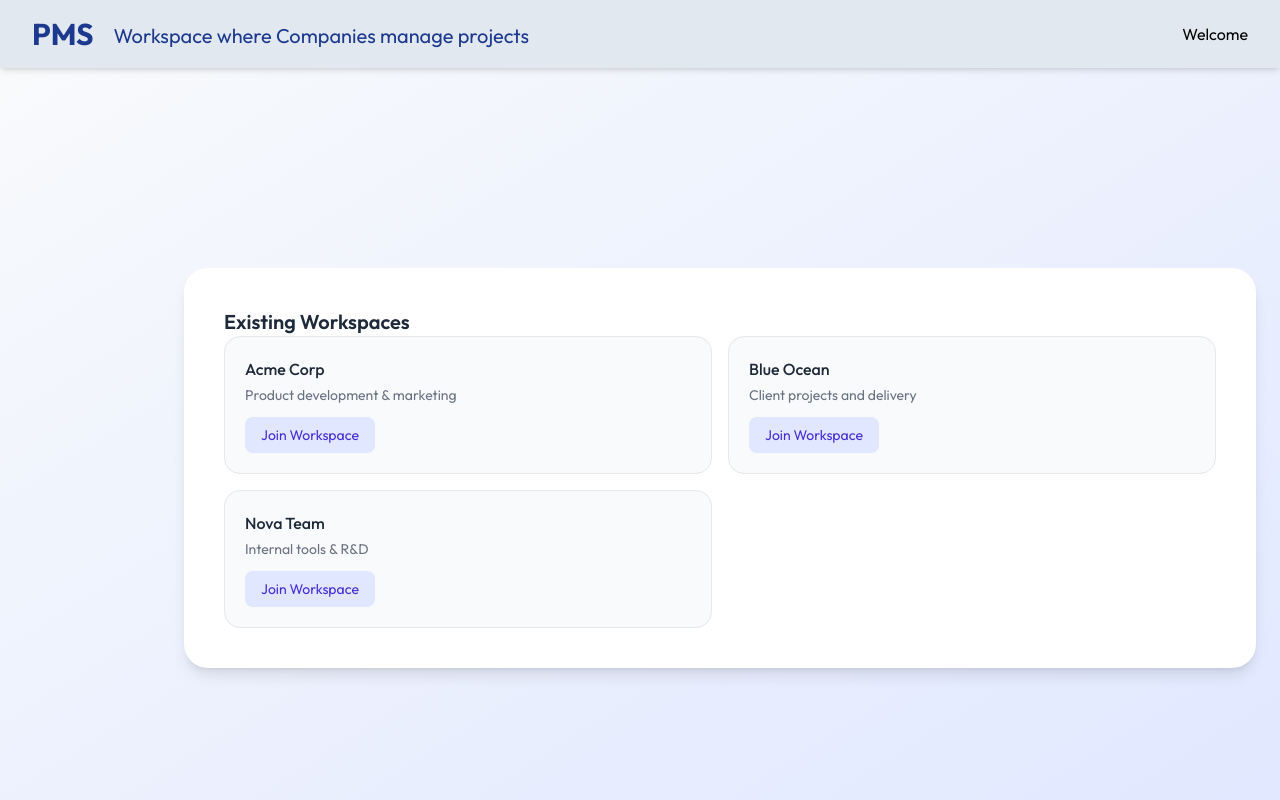
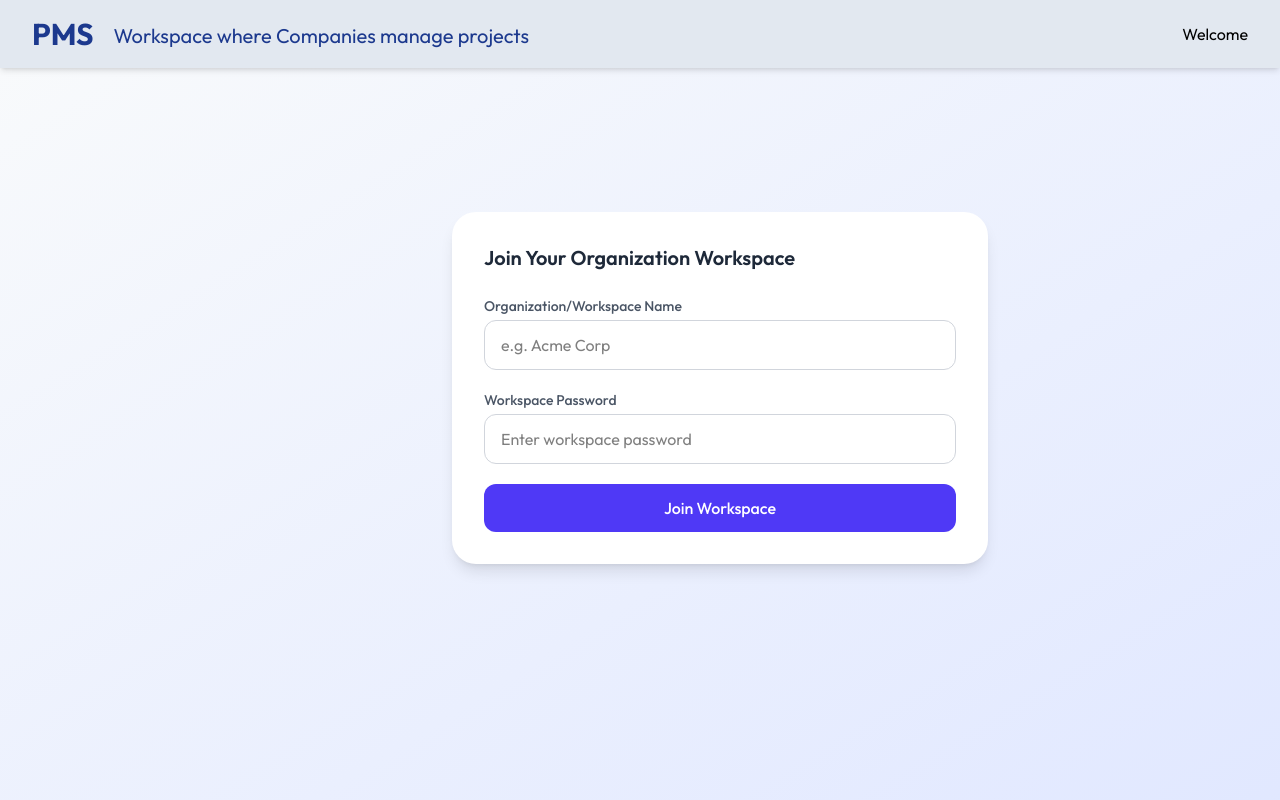
Before and after one commit to RupeshKumar4511/project-management-workspace-hub, a React (Vite) app in the folder frontend/: page /app in a window 1280 px wide. Shown: the top 800 px of the page. Built offline with nearby package versions, Linux system fonts and the light colour scheme.

Commit message:
form updated

```diff
--- a/frontend/src/components/WorkspaceList.jsx
+++ b/frontend/src/components/WorkspaceList.jsx
@@ -1,30 +1,78 @@
+import { useRef } from "react";
+import { useForm } from "react-hook-form";
+
 export default function WorkspaceList() {
-    const workspaces = [
-        { id: 1, name: "Acme Corp", description: "Product development & marketing" },
-        { id: 2, name: "Blue Ocean", description: "Client projects and delivery" },
-        { id: 3, name: "Nova Team", description: "Internal tools & R&D" },
-    ];
+  const formRef = useRef(null);
+  const { register, handleSubmit,reset, formState: { errors } } = useForm()
+
+  const onSubmit = (data) => {
+    // add user email to data
+    console.log(data);
+
+    reset({
+            workspaceName:'',
+            workspacePassword:'',
+
+        })
+  };
+
   return (
-        <div className="bg-white rounded-3xl shadow-lg md:p-10 w-full">
-            <h3 className="text-xl font-semibold text-gray-800 ">
-                Existing Workspaces
+    <div className="w-[50%] space-y-8 relative -top-20">
+      {/* Join Workspace Form */}
+      <div className="rounded-3xl bg-white shadow-lg p-8">
+        <h3 className="text-xl font-semibold text-gray-800 mb-6">
+          Join Your Organization Workspace
         </h3>
 
+        <form className="space-y-5" onSubmit={handleSubmit(onSubmit)} ref={formRef}>
+          <div>
+            <label className="block text-sm font-medium text-gray-600 mb-1">
+              Organization/Workspace Name
+            </label>
+            <input
+              type="text"
+              name="workspaceName"
+              placeholder="e.g. Acme Corp"
+              className="w-full rounded-xl border border-gray-300 px-4 py-3 focus:outline-none focus:ring-2 focus:ring-indigo-400"
+              {...register("workspaceName", {
+                        required: "workspaceName is required",
+                        maxLength: {
+                            value: 20 , message: "Length of workspaceName should not exceeds 20 characters."
+                        }
+                    })}
+            />
+            <span className="text-red-500 md:text-sm text-[12px] ">{errors.workspaceName?.message}</span>
+          </div>
 
-            <div className="grid grid-cols-1 md:grid-cols-2 gap-4">
-                {workspaces.map((w) => (
-                    <div
-                        key={w.id}
-                        className="group rounded-2xl border border-gray-200 bg-gray-50 p-5 hover:bg-white hover:shadow-md transition"
+          <div>
+            <label className="block text-sm font-medium text-gray-600 mb-1">
+              Workspace Password
+            </label>
+            <input
+              type="password"
+              name="workspacePassword"
+              placeholder="Enter workspace password"
+              className="w-full rounded-xl border border-gray-300 px-4 py-3 focus:outline-none focus:ring-2 focus:ring-indigo-400"
+              {...register("workspacePassword", {
+                        required: "workspacePassword is required",
+                        minLength: {
+                            value: 8 , message: "Length of workspacePassword must be atleast 8 characters long."
+                        }
+                    })}
+            />
+            <span className="text-red-500 md:text-sm text-[12px] ">{errors.workspacePassword?.message}</span>
+          </div>
+
+          <button
+            type="submit"
+            className="w-full rounded-xl bg-indigo-600 py-3 text-white font-medium hover:bg-indigo-700 transition"
           >
-                        <p className="font-medium text-gray-800">{w.name}</p>
-                        <p className="text-sm text-gray-500 mt-1">{w.description}</p>
-                        <button className="mt-3 text-sm px-4 py-2 rounded-lg bg-indigo-100 text-indigo-700 hover:bg-indigo-200">
             Join Workspace
           </button>
+        </form>
       </div>
-                ))}
-            </div>
+
+
     </div>
   );
 }
```
Lines whose indentation alone changed are shown as unchanged.
